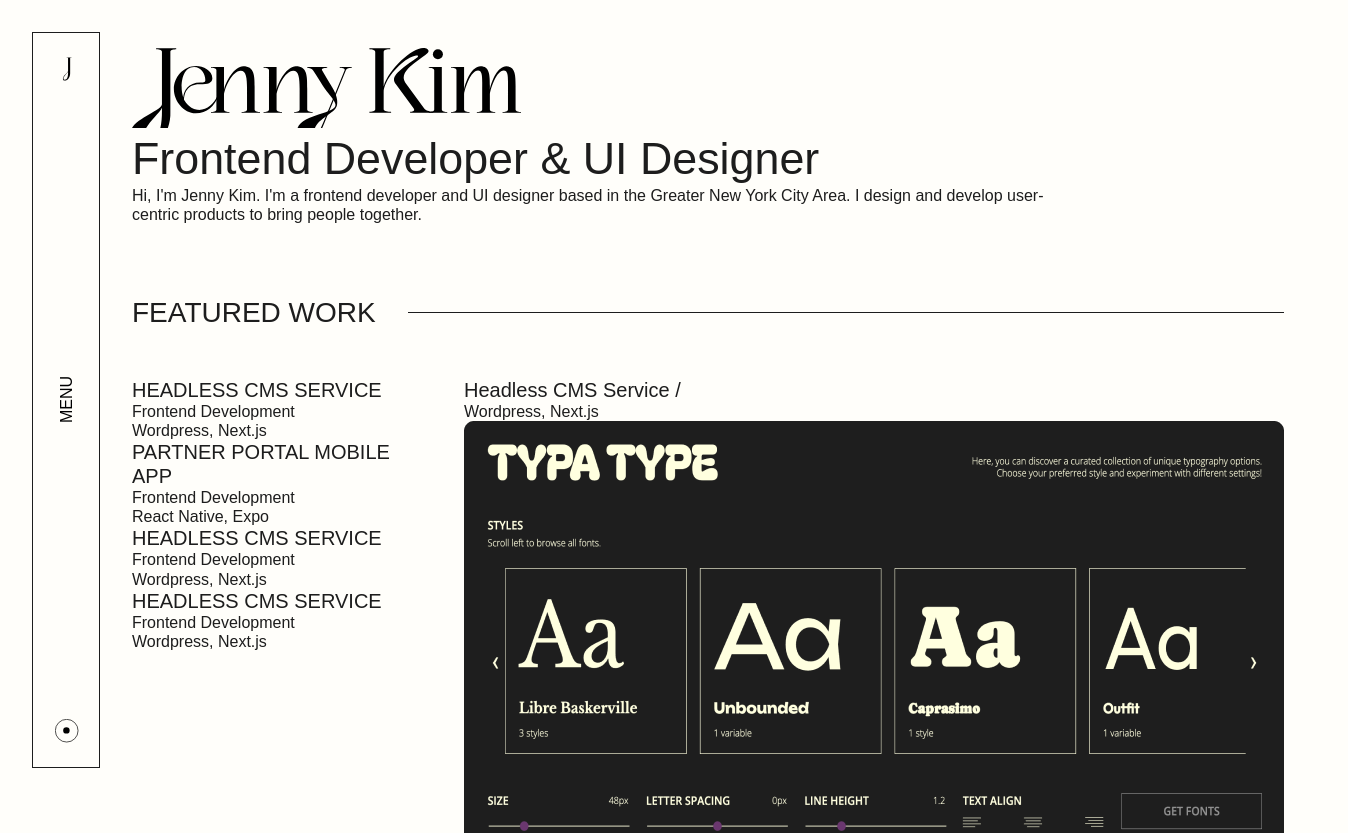
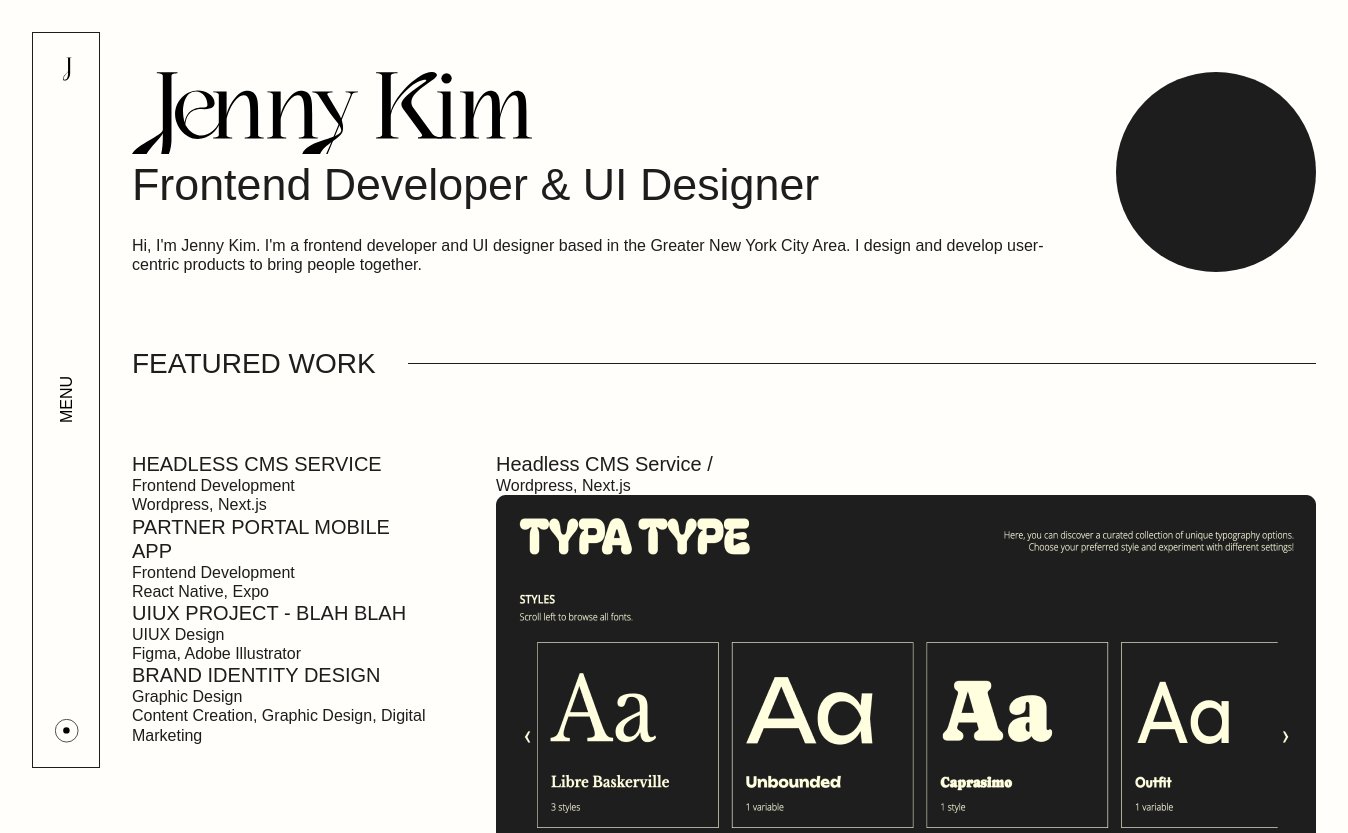
Before and after one commit to jennysujukim/jennykim-portfolio-2024, a React (Vite) app: page / in a window 1280 px wide. Shown: the top 833 px of the page, 1348 px wide, since content can reach past the window. Built offline with nearby package versions, Linux system fonts and the light colour scheme.

Commit message:
design: add styles for hompage hero section

```diff
--- a/src/App.scss
+++ b/src/App.scss
@@ -28,4 +28,4 @@ body {
 //   background: $primary-black;
 // }
 
-// ::-webkit-scrollbar { display: none; }
+::-webkit-scrollbar { display: none; }
--- a/src/layouts/GlobalLayout/GlobalLayout.module.scss
+++ b/src/layouts/GlobalLayout/GlobalLayout.module.scss
@@ -19,3 +19,10 @@
   overflow: clip;
   flex: 1;
 }
+
+.Width_Cont {
+
+  @include lap {
+    min-width: $mainContent_full_width_lap;
+  }
+}
--- a/src/layouts/GlobalLayout/GlobalLayout.tsx
+++ b/src/layouts/GlobalLayout/GlobalLayout.tsx
@@ -19,10 +19,12 @@ export default function GlobalLayout() {
         className={`Container_X ${styles.Main_Cont}`}
         onClick={handleClose}
       >
-        <Outlet />
-        <footer className={styles.Footer_Cont}>
-          <Footer />
-        </footer>
+        <div className={styles.Width_Cont}>
+          <Outlet />
+          <footer className={styles.Footer_Cont}>
+            <Footer />
+          </footer>
+        </div>
       </main>
     </div>
   )
--- a/src/pages/HomePage/HomePage.module.scss
+++ b/src/pages/HomePage/HomePage.module.scss
@@ -3,23 +3,66 @@
 .Wrapper {
   @include lap {
     @include flexbox(space-between, flex-start);
-    gap: $display_gap_lap;
+    gap: 4rem;
   }
 }
 
-// .Text_Cont {
+.Text_Cont {
+  text-align: center;
+  @include lap { text-align: unset; }
 
-// }
+  img {
+    width: 50%;
+    max-width: 300px;
+    @include lap {
+      max-width: unset;
+      width: 400px;
+    }
+  }
+}
+
+.Text {
+  padding-top: 1.5rem;
+  padding-bottom: $section_spacing_mob;
+  @include tab { padding-bottom: $section_spacing_tab; }
+  @include lap {
+    padding-top: unset;
+    padding-bottom: unset;
+  };
+
+  h2 {
+    padding-bottom: 1rem;
+    @include tab { padding-bottom: 1.5rem; };
+  };
+}
 
 .Graphic_Cont {
-  min-width: 200px;
-  min-height: 200px;
+  width: 100%;
+  @include flexbox(center, center);
+  @include lap { width: fit-content; };
+}
+
+.Graphic {
+  background: $primary_black;
+  border-radius: 50%;
+  width: 100px;
+  height: 100px;
+  @include lap {
+    min-width: 200px;
+    min-height: 200px;
+  }
 }
 
 .Divider_Cont {
-  @include flexbox(flex-start, center);
+  @include tab { @include flexbox(flex-start, center); }
 
   h3 {
     white-space: nowrap;
+    text-align: center;
+    padding-top: $section_spacing_mob;
+    @include tab {
+      text-align: unset;
+      padding-top: unset;
+    }
   }
 }
--- a/src/pages/HomePage/HomePage.tsx
+++ b/src/pages/HomePage/HomePage.tsx
@@ -1,10 +1,9 @@
-import Dimensions from '../../types/constants/Dimensions'
 import { getProjectsData } from "../../utils/getProjectsData"
-import { DisciplineType } from "../../types/enums/DisciplineType"
+import useResponsive from "../../hooks/useResponsive"
+import { BreakpointType } from "../../types/enums/BreakpointType"
 // assets
 import logo from '../../assets/images/jennykim-type.svg'
 // components
-import Image from '../../components/atoms/Image'
 import StickyLayout from '../../layouts/StickyLayout'
 import ScrollContent from './ScrollContent'
 import StickyContent from './Stickycontent'
@@ -13,39 +12,42 @@ import styles from './HomePage.module.scss'
 
 export default function HomePage() {
 
-  const frontendProjects = getProjectsData(DisciplineType.Frontend).projects.slice(0, 2)
-  const uiuxProjects = getProjectsData(DisciplineType.UIUX).projects.slice(0, 1)
-  const graphicProjects = getProjectsData(DisciplineType.Graphic).projects.slice(0, 1)
+  const allProjects = getProjectsData().projects
+  const firstProject = allProjects.find((project) => project.overview.link === "/work/sadie-lee-cms-service")
+  const secondProject = allProjects.find((project) => project.overview.link === "/work/phonebox-partner-portal-app")
+  const thirdProject = allProjects.find((project) => project.overview.link === "/work/work-5")
+  const fourthProject = allProjects.find((project) => project.overview.link === "/work/x-nihilo")
 
-  const allProjects = [ ...frontendProjects, ...uiuxProjects, ...graphicProjects ]
+  const featuredWork = [ firstProject, secondProject, thirdProject, fourthProject ]
+
+  const isResponsive = useResponsive()
 
   return (
-    <div>
+    <>
       <section className={`Section ${styles.Wrapper}`}>
         <div className={styles.Text_Cont}>
-          <Image
+          <img
             src={logo}
             alt="Jenny Kim Logo"
-            height={Dimensions.logoHeight_lap}
-            removeFlex
           />
-          <div>
+          <div className={styles.Text}>
             <h2>Frontend Developer & UI Designer</h2>
             <p>Hi, I'm Jenny Kim. I'm a frontend developer and UI designer based in the Greater New York City Area. I design and develop user-centric products to bring people together.</p>
           </div>
         </div>
         <div className={styles.Graphic_Cont}>
-
+          <div className={styles.Graphic}></div>
         </div>
       </section>
       <div className={styles.Divider_Cont}>
+        { isResponsive === BreakpointType.Mobile && <hr className="Line"></hr> }
         <h3>Featured Work</h3>
-        <hr className="Line_Spacing"></hr>
+        { isResponsive !== BreakpointType.Mobile && <hr className="Line_Spacing"></hr> }
       </div>
       <StickyLayout
-        stickyContent={<StickyContent allProjects={allProjects} />}
-        scrollContent={<ScrollContent allProjects={allProjects}/>}
+        stickyContent={<StickyContent allProjects={featuredWork} />}
+        scrollContent={<ScrollContent allProjects={featuredWork}/>}
       />
-    </div>
+    </>
   )
 }
--- a/src/sass/abstracts/_variables.scss
+++ b/src/sass/abstracts/_variables.scss
@@ -48,12 +48,14 @@ $container_spacing_mob: 1rem;
 $container_spacing_tab: 1.5rem;
 $container_spacing_lap: 2rem;
 
-$section_spacing_lap: 3rem;
+$section_spacing_mob: 2.5rem;
+$section_spacing_tab: 3.5rem;
+$section_spacing_lap: 4.5rem;
 
 $gap_tab: 1.5rem;
 $gap_lap: 4rem;
 
-$display_gap_lap: 2rem;
+$display_gap_lap: 4rem;
 
 $p-vp-mob: 2rem 1rem;
 $p-vp-tab: 4rem 1.5rem;
@@ -68,11 +70,7 @@ $sidebar_width_lap: 68px;
 
 $stickyContainer_width_lap: 300px;
 
-
-
-$MainContent-left-width-lap: calc((100vw - (4rem + $sidebar_width_lap + $gap-lap)) * 0.3 ); // 4rem = padding of laptop screen wrapper
-$MainContent-right-width-lap: calc((100vw - (4rem + $sidebar_width_lap + $gap-lap)) * 0.7 ); // 4rem = padding of laptop screen wrapper
-$MainContent-width-lap: calc(100vw - $sidebar_width_lap);
+$mainContent_full_width_lap: calc(100vw - ($sidebar_width_lap + ($container_spacing_lap * 2) + $container_spacing_lap));
 
 // SOLID BORDER //
 $border_primary_black: 1px solid $primary_black;
--- a/src/sass/base/_base.scss
+++ b/src/sass/base/_base.scss
@@ -73,6 +73,11 @@ a {
 }
 
 .Section {
+
+  padding: $section_spacing_mob 0;
+
+  @include tab { padding: $section_spacing_tab 0; };
+
   @include lap {
     padding: $section_spacing_lap 0;
   }
```
